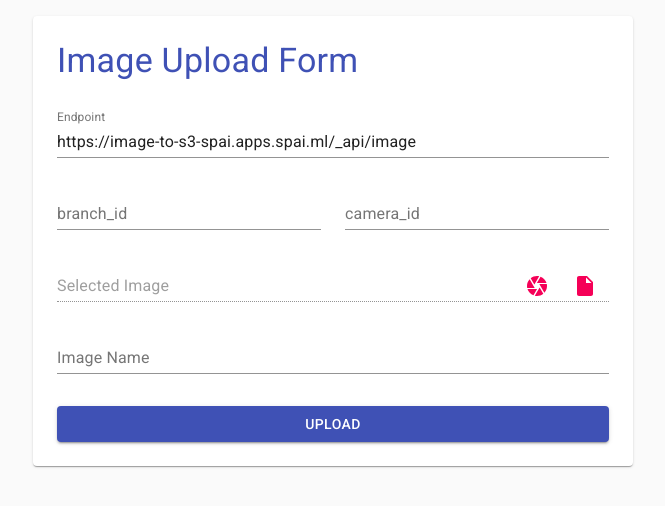
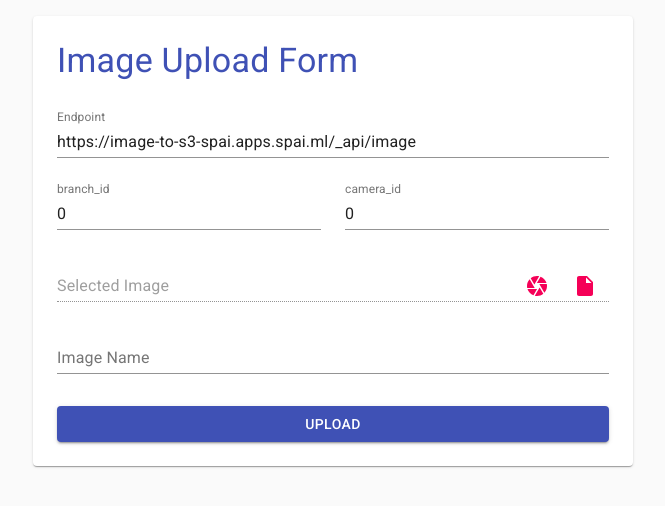
Before and after one commit to senior-project-spai/image-input-react, a React (Create React App) app: page / in a window 1280 px wide. Shown: the top 506 px of the page, without its empty margins (307-972 px from the left). Built offline with nearby package versions, Linux system fonts and the light colour scheme.

Commit message:
feat: display branchID, cameraID default value

```diff
--- a/src/components/imageUploadForm/index.js
+++ b/src/components/imageUploadForm/index.js
@@ -141,6 +141,7 @@ export default function ImageUploadForm(props) {
             onChange={onChangeBranchIDInput}
             fullWidth
             margin="normal"
+            defaultValue={0}
           />
         </Grid>
         <Grid item xs>
@@ -151,6 +152,7 @@ export default function ImageUploadForm(props) {
             onChange={onChangeCameraIDInput}
             fullWidth
             margin="normal"
+            defaultValue={0}
           />
         </Grid>
       </Grid>
@@ -193,6 +195,7 @@ export default function ImageUploadForm(props) {
             screenshotFormat="image/jpeg"
             width="100%"
             onClick={onClickWebcam}
+            videoConstraints={{ facingMode: { exact: "environment" } }}
           />
         </Box>
       )}
```
